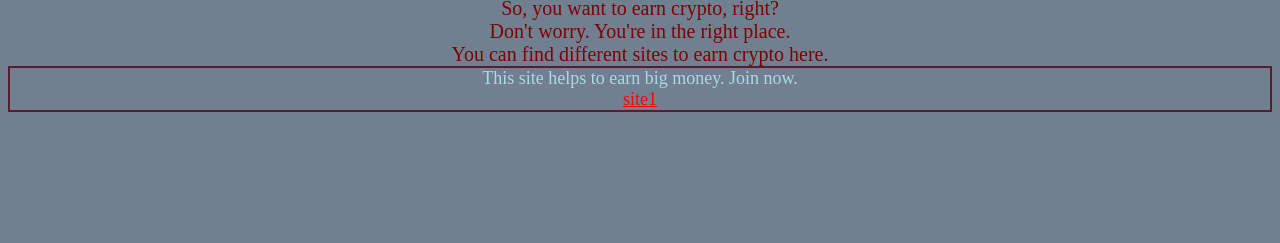
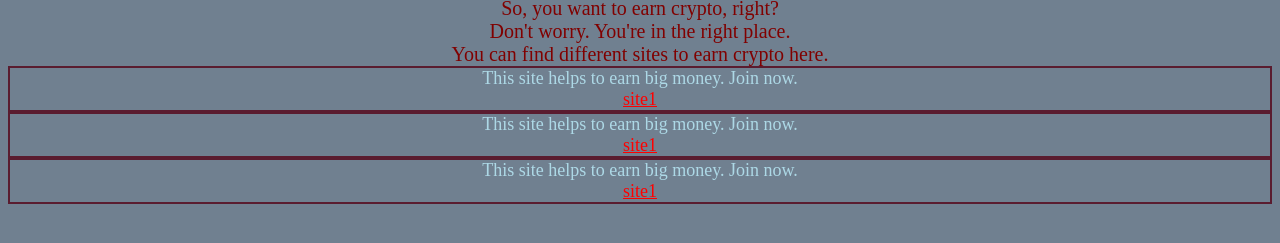
Before and after one commit to Sangam456droid/website, a plain HTML site: page techy.html in a window 1280 px wide. Shown: the part 45-288 px from the top of the page. Drawn offline with Linux system fonts and the light colour scheme.

Commit message:
Update techy.html

```diff
--- a/techy.html
+++ b/techy.html
@@ -17,8 +17,26 @@
 			<div class="site">
 				This site helps to earn big money. Join now.
 				<br/>
-				<a href="https://freemining.co/1287308">site1</a>
+				<a href="https://ethprominer.com/385124">site1</a>
 			</div>
+
+			</div>
+
+		<div class="sites">
+			<div class="site">
+				This site helps to earn big money. Join now.
+				<br/>
+				<a href="https://prodogetime.club/r/59963">site1</a>
+			</div>
+			</div>
+
+		<div class="sites">
+			<div class="site">
+				This site helps to earn big money. Join now.
+				<br/>
+				<a href="https://dogebuzz.com/?ref=129623">site1</a>
+			</div>
+
 
 
 	   </body>
```
